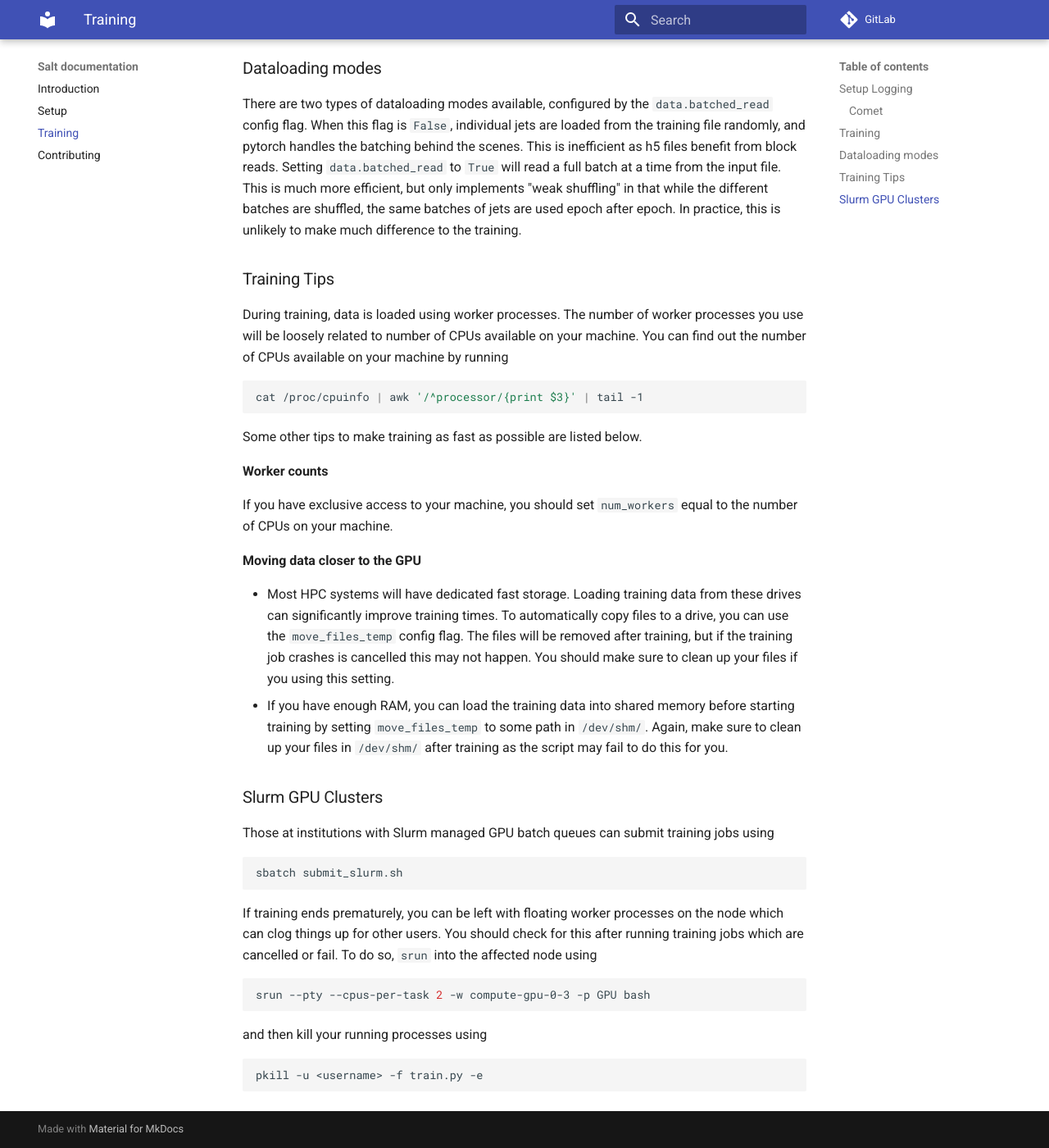
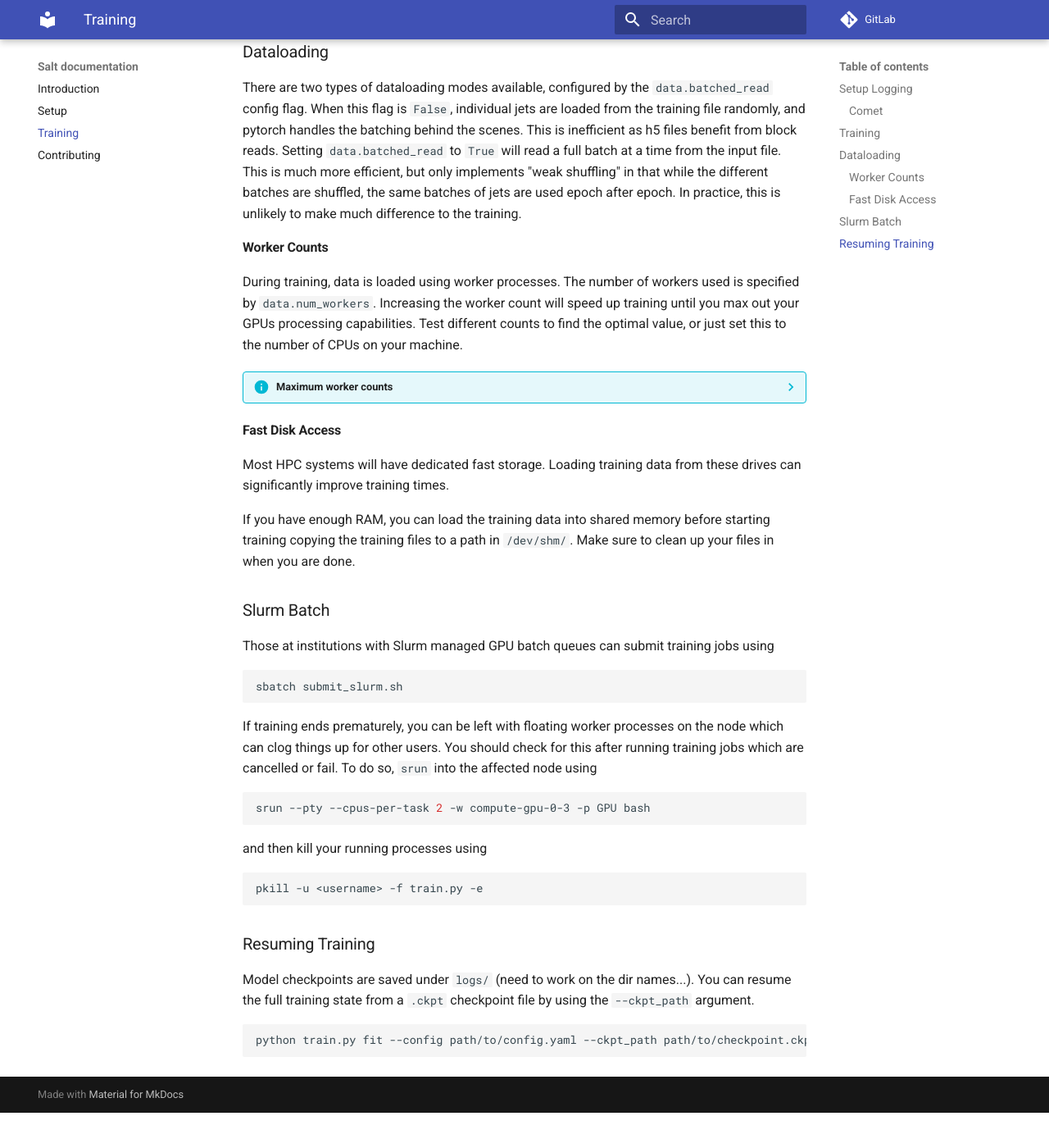
Before and after one commit to umami-hep/salt, an MkDocs documentation site: the page built from docs/training.md, in a window 1280 px wide and 1400 px high, scrolled down 1195 px. Shown: the whole window at 82% size. Built offline with MkDocs 1.6.1 and Material for MkDocs 9.7.7, drawn with Linux system fonts in a browser that asks for light colours; after the commit the page ends 2552 px from its top, so only the background shows below that; some of the changed text lies outside the part shown.

Commit message:
Update training docs

````diff
--- a/docs/training.md
+++ b/docs/training.md
@@ -41,7 +41,7 @@ You can start a training using this config with the `train.py` script.
 python train.py fit --config configs/simple.yaml
 ```
 
-The first argument `fit` specifies you want to train the model, rather than run validation or inference.
+The first argument `fit` specifies you want to train the model, rather than `test` over some orthogonal dataset.
 The `--config` argument specifies the config file to use.
 It's possible to specify more than one configuration file, the CLI will merge them [automatically](https://pytorch-lightning.readthedocs.io/en/latest/cli/lightning_cli_advanced.html#compose-yaml-files).
 
@@ -52,16 +52,15 @@ For a full list of available arguments run
 python train.py fit --help
 ```
 
-You can specify which GPUs to use with the `--trainer.devices` flag.
-Take a look [here](https://pytorch-lightning.readthedocs.io/en/latest/accelerators/gpu_basic.html#train-on-multiple-gpus) to learn more about specifying which GPUs to use when training.
+By default the config will try to use the first available GPU, but
+you can specify which ones to use with the `--trainer.devices` flag.
+Take a look [here](https://pytorch-lightning.readthedocs.io/en/latest/accelerators/gpu_basic.html#train-on-multiple-gpus) to learn more about the different ways you can specify which GPUs to use.
 
 ???+ warning "Check GPU usage before starting training."
 
     You should check with `nvidia-smi` that any GPUs you use are not in use by some other user before starting training.
 
-Model checkpoints are saved under `logs/` (need to work on the dir names...).
-
-### Dataloading modes
+### Dataloading
 
 There are two types of dataloading modes available, configured by the `data.batched_read` config flag.
 When this flag is `False`, individual jets are loaded from the training file randomly, and pytorch handles the batching behind the scenes.
@@ -70,29 +69,32 @@ Setting `data.batched_read` to `True` will read a full batch at a time from the
 This is much more efficient, but only implements "weak shuffling" in that while the different batches are shuffled, the same batches of jets are used epoch after epoch.
 In practice, this is unlikely to make much difference to the training.
 
-### Training Tips
+#### Worker Counts
 
 During training, data is loaded using worker processes.
-The number of worker processes you use will be loosely related to number of CPUs available on your machine.
-You can find out the number of CPUs available on your machine by running
+The number of workers used is specified by `data.num_workers`.
+Increasing the worker count will speed up training until you max out your GPUs processing capabilities.
+Test different counts to find the optimal value, or just set this to the number of CPUs on your machine.
 
-```bash
-cat /proc/cpuinfo | awk '/^processor/{print $3}' | tail -1
-```
+??? info "Maximum worker counts"
 
-Some other tips to make training as fast as possible are listed below.
+    You can find out the number of CPUs available on your machine by running
 
-**Worker counts**
+    ```bash
+    cat /proc/cpuinfo | awk '/^processor/{print $3}' | tail -1
+    ```
 
-If you have exclusive access to your machine, you should set `num_workers` equal to the number of CPUs on your machine.
+    You should probably not use more workers than this.
+    If you use too few or too many workers, you will see a warning during training.
 
-**Moving data closer to the GPU**
+#### Fast Disk Access
 
-- Most HPC systems will have dedicated fast storage. Loading training data from these drives can significantly improve training times. To automatically copy files to a drive, you can use the `move_files_temp` config flag. The files will be removed after training, but if the training job crashes is cancelled this may not happen. You should make sure to clean up your files if you using this setting.
-- If you have enough RAM, you can load the training data into shared memory before starting training by setting `move_files_temp` to some path in `/dev/shm/`. Again, make sure to clean up your files in `/dev/shm/` after training as the script may fail to do this for you.
+Most HPC systems will have dedicated fast storage. Loading training data from these drives can significantly improve training times.
+
+If you have enough RAM, you can load the training data into shared memory before starting training copying the training files to a path in `/dev/shm/`. Make sure to clean up your files in when you are done.
 
 
-### Slurm GPU Clusters
+### Slurm Batch
 
 Those at institutions with Slurm managed GPU batch queues can submit training jobs using
 
@@ -113,3 +115,12 @@ and then kill your running processes using
 ```bash
 pkill -u <username> -f train.py -e
 ```
+
+### Resuming Training
+
+Model checkpoints are saved under `logs/` (need to work on the dir names...).
+You can resume the full training state from a `.ckpt` checkpoint file by using the `--ckpt_path` argument.
+
+```bash
+python train.py fit --config path/to/config.yaml --ckpt_path path/to/checkpoint.ckpt
+```
````
Also changed, not shown: other parts of docs/training.md (+1 -1 lines), 1 other file.
